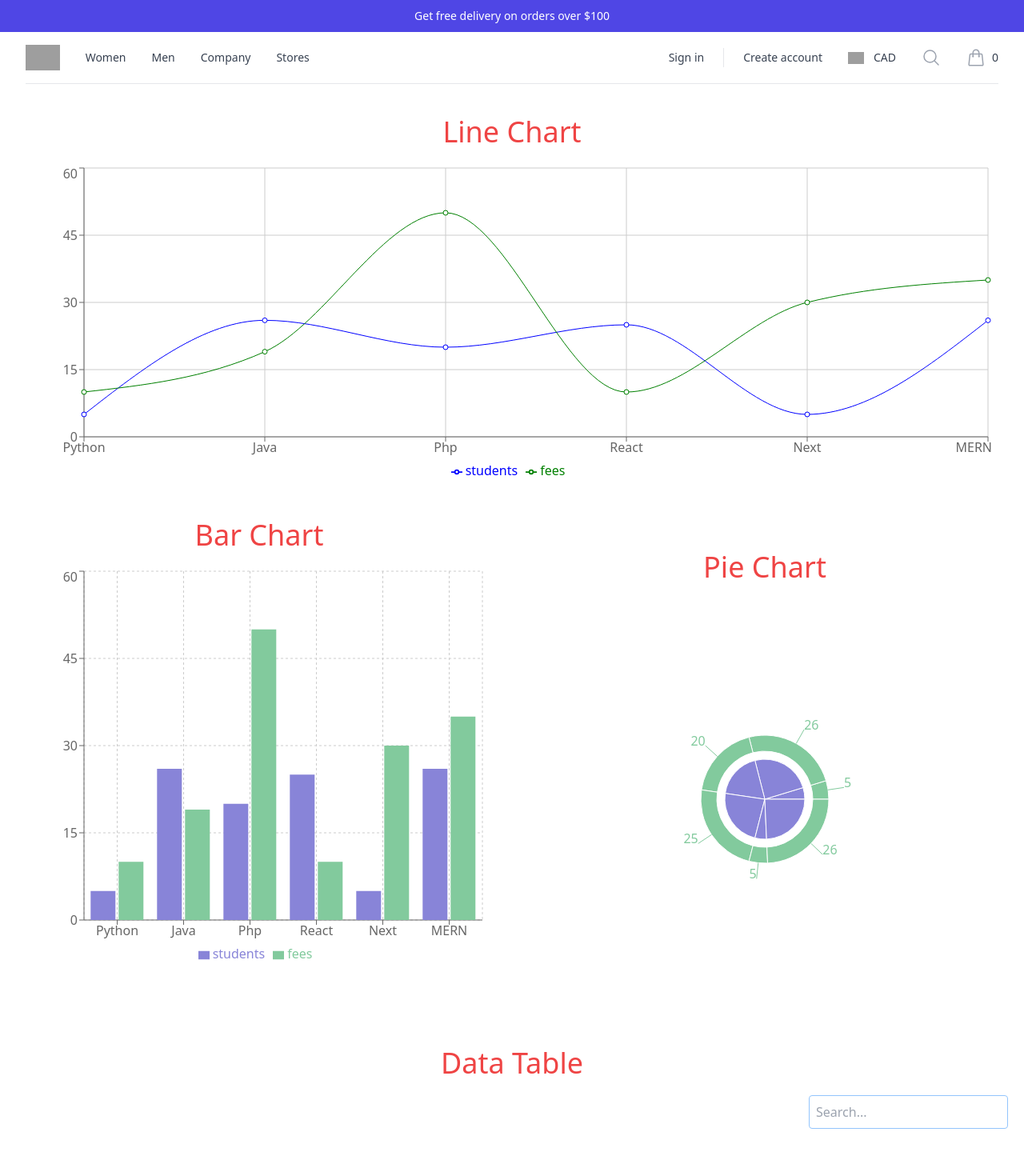
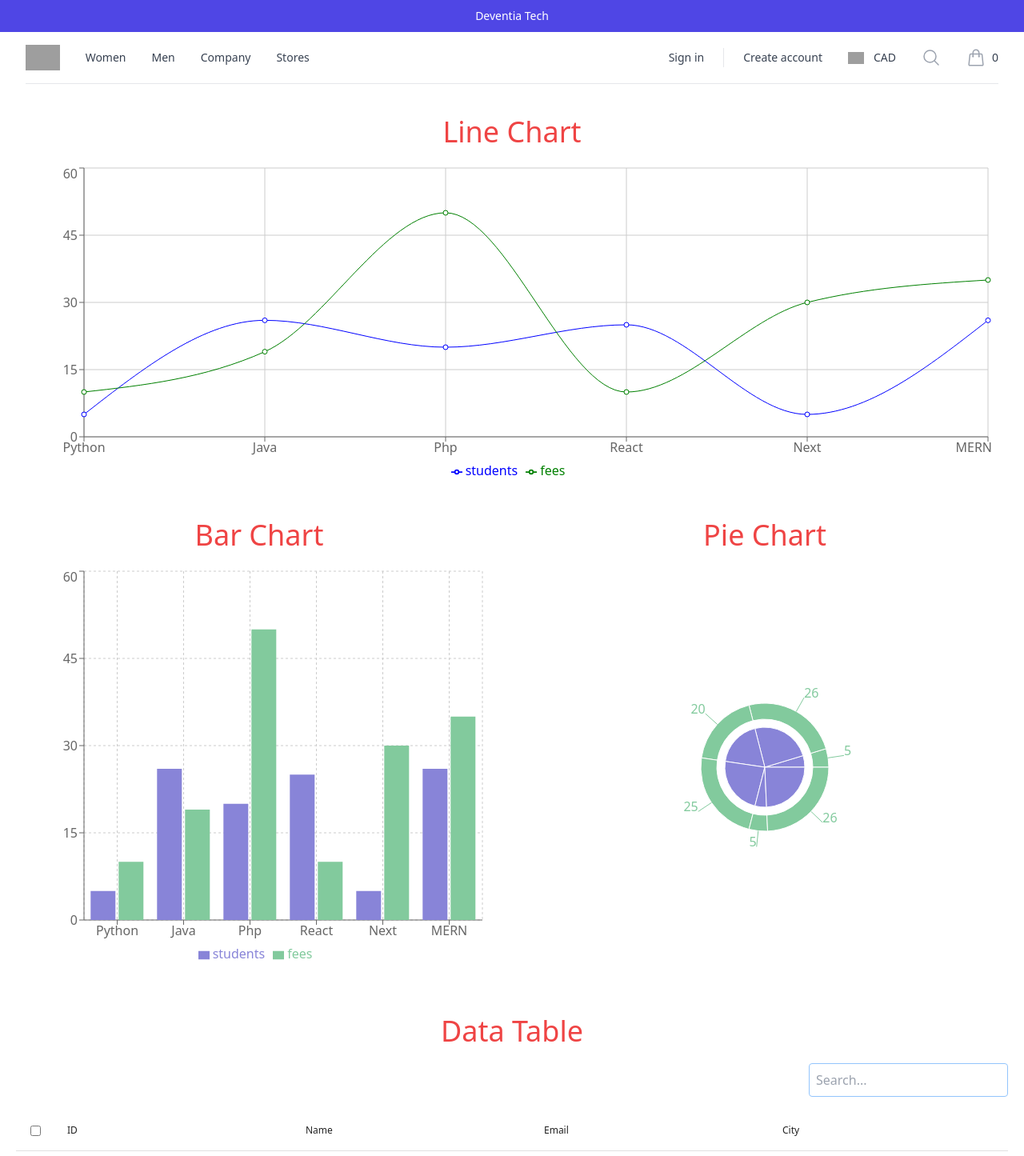
Before and after one commit to mahirkhan8883/deventiatask, a React (Create React App) app: page / in a window 1280 px wide. Shown: the top 1445 px of the page at 80% size. Built offline with nearby package versions, Linux system fonts and the light colour scheme; grey boxes are pictures that could not be loaded.

Commit message:
new update/nav,chart

```diff
--- a/src/components/header/Navigation.jsx
+++ b/src/components/header/Navigation.jsx
@@ -290,7 +290,7 @@ export default function Navigation() {
 
       <header className="relative bg-white">
         <p className="flex h-10 items-center justify-center bg-indigo-600 px-4 text-sm font-medium text-white sm:px-6 lg:px-8">
-          Get free delivery on orders over $100
+          Deventia Tech
         </p>
 
         <nav aria-label="Top" className="mx-auto max-w-7xl px-4 sm:px-6 lg:px-8">
--- a/src/components/layout/Charts.jsx
+++ b/src/components/layout/Charts.jsx
@@ -73,7 +73,7 @@ function Charts() {
         </Grid>
 
         <Grid item md={6} xs={12}>
-          <div className="w-full mt-10 px-5">
+          <div className="w-full px-5">
             <h1 className="chart-heading p-5 text-4xl text-red-500">Pie Chart</h1>
             <ResponsiveContainer width="100%" height={500}>
               <PieChart width={730} height={250}>
```
